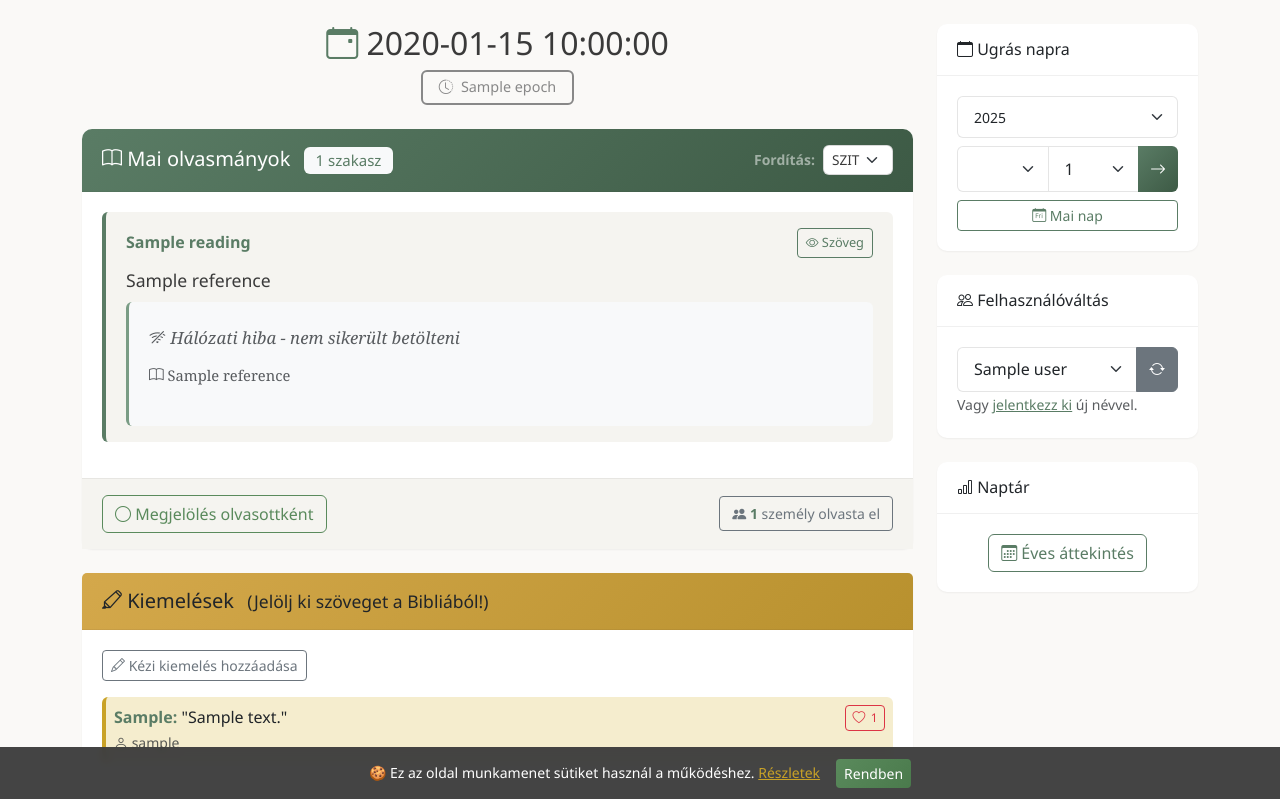
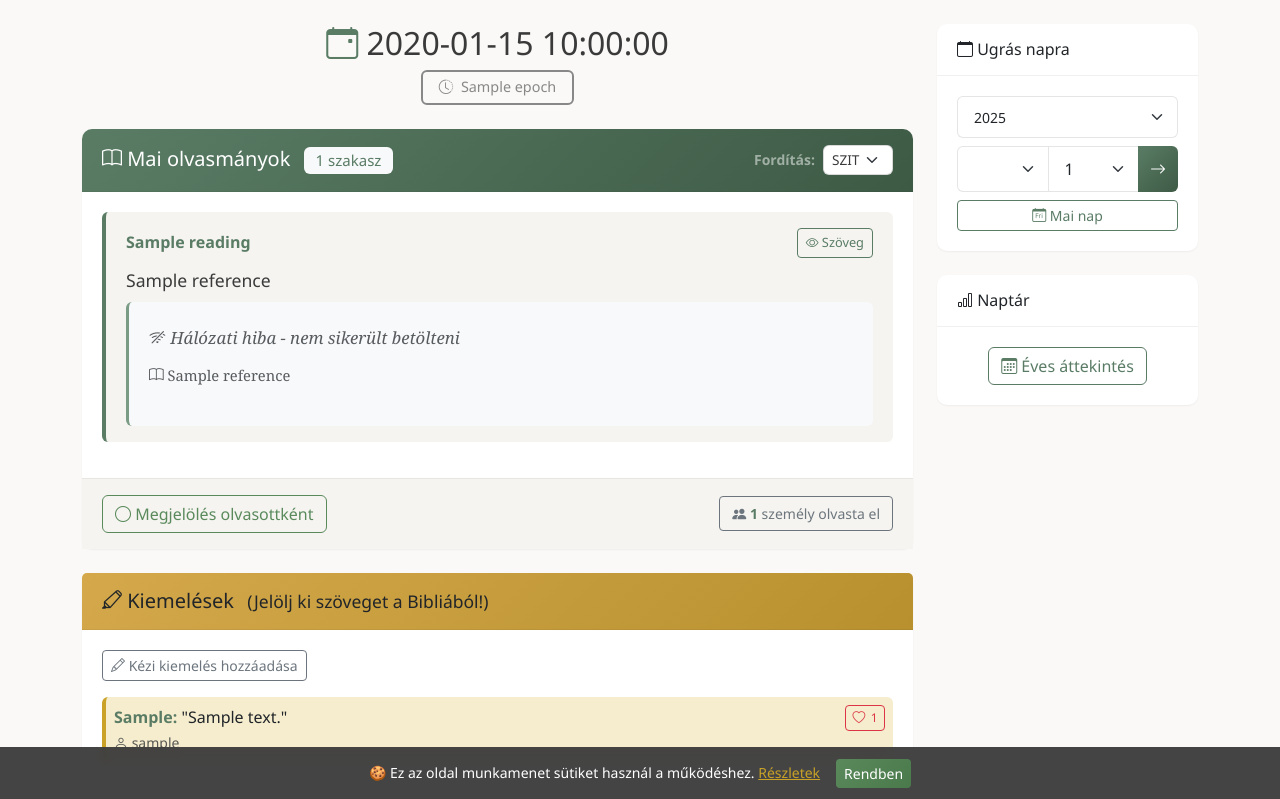
Before and after one commit to csgellert/bible_reading, a Flask app: template templates/daily.html in a window 1280 px wide. Shown: the top 799 px of the page. Run offline with Flask 3, Linux system fonts and the light colour scheme; the template is opened without the code that fills it: most values are stand-ins (such as "Sample title", 1, 10 or a date in 2020).

Commit message:
visual update - user change

```diff
--- a/templates/daily.html
+++ b/templates/daily.html
@@ -440,33 +440,6 @@
             </div>
         </div>
 
-        <!-- Felhasználóváltás -->
-        <div class="card mb-4">
-            <div class="card-header">
-                <h6 class="mb-0"><i class="bi bi-people"></i> Felhasználóváltás</h6>
-            </div>
-            <div class="card-body">
-                <form action="{{ url_for('auth.switch_user') }}" method="POST">
-                    <div class="input-group">
-                        <select class="form-select" name="username">
-                            {% for user in users %}
-                            <option value="{{ user.name }}"
-                                    {{ 'selected' if user.id == session.user_id else '' }}>
-                                {{ user.name }}
-                            </option>
-                            {% endfor %}
-                        </select>
-                        <button type="submit" class="btn btn-secondary">
-                            <i class="bi bi-arrow-repeat"></i>
-                        </button>
-                    </div>
-                </form>
-                <small class="text-muted">
-                    Vagy <a href="{{ url_for('auth.logout') }}">jelentkezz ki</a> új névvel.
-                </small>
-            </div>
-        </div>
-
         <!-- Gyors statisztika -->
         <div class="card">
             <div class="card-header">
--- a/templates/login.html
+++ b/templates/login.html
@@ -39,7 +39,7 @@
                                name="password"
                                placeholder="Add meg a központi jelszót..."
                                required>
-                        <div class="form-text">A közös jelszó, amit kaptál.</div>
+                        <div class="form-text">A közös jelszó, amit kaptál. - Amennyiben csak ki szeretnéd próbálni az oldalt a "demo" jelszóval megteheted.</div>
                     </div>
 
                     <div class="mb-3 form-check">
```
